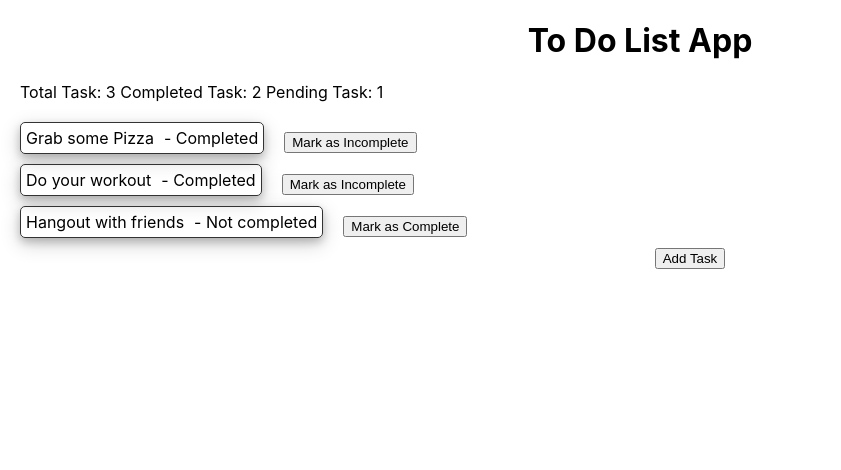
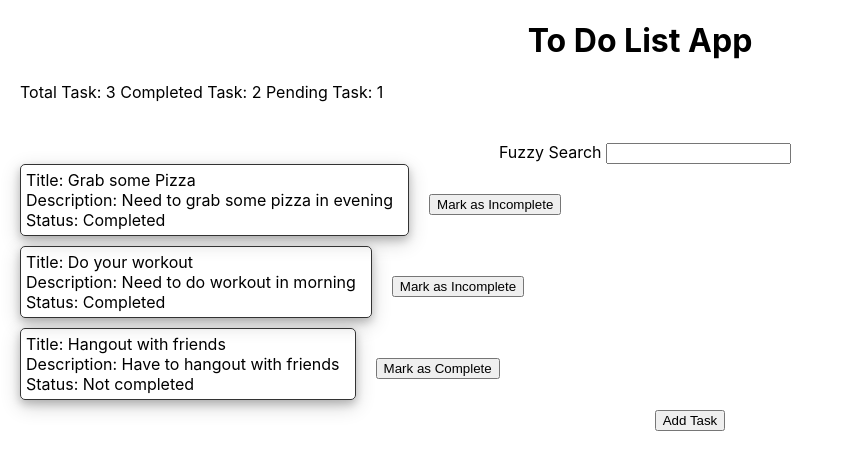
Before and after one commit to yatendradubey/todoApp, a React (Create React App) app: page / in a window 1280 px wide. Shown: the top 470 px of the page, without its empty margins (0-841 px from the left). Built offline with nearby package versions, Linux system fonts and the light colour scheme.

Commit message:
added description

```diff
--- a/src/components/ToDoList/AddTask/AddTask.css
+++ b/src/components/ToDoList/AddTask/AddTask.css
@@ -10,6 +10,9 @@
   margin-top: 30px;
   text-align: left;
 }
+.descriptionLabel {
+  text-align: left;
+}
 
 .addTaskButton {
   margin-top: 10px;
--- a/src/components/ToDoList/AddTask/AddTask.js
+++ b/src/components/ToDoList/AddTask/AddTask.js
@@ -3,7 +3,8 @@ import "./AddTask.css";
 
 export default function Addtask({ visible, setVisible, addNewtask }) {
   const modalRef = useRef(null);
-  const [newTask, setNewTask] = useState("");
+  const [newTitle, setNewTitle] = useState("");
+  const [newDescription, setNewDescription] = useState("");
 
   return (
     <>
@@ -36,13 +37,22 @@ export default function Addtask({ visible, setVisible, addNewtask }) {
             <label className="titleLabel">Enter Task</label>
             <input
               type="text"
-                onChange={(e) => setNewTask(e.target.value)}
+              onChange={(e) => setNewTitle(e.target.value)}
+            ></input>
+            <label className="descriptionLabel">Enter Description</label>
+            <input
+              type="text"
+              onChange={(e) => setNewDescription(e.target.value)}
             ></input>
             <button
               className="addTaskButton"
               onClick={() => {
                 setVisible(false);
-                  addNewtask(newTask);
+                addNewtask({
+                  title: newTitle,
+                  description: newDescription,
+                  completed: false
+                });
               }}
             >
               Add
--- a/src/components/ToDoList/ToDoList.css
+++ b/src/components/ToDoList/ToDoList.css
@@ -5,7 +5,8 @@
 
 .card {
     display: flex;
-    flex-direction: row;
+    flex-direction: column;
+    text-align: left;
     margin-left: 20px;
     margin-bottom: 10px;
     border: 1px solid #333333;
@@ -50,3 +51,8 @@
    margin-left: 20px;
    margin-bottom: 20px;
 }
+
+.fuzzySearchContainer {
+    margin-top: 20px;
+    margin-left: 10px;
+}
--- a/src/components/ToDoList/ToDoList.js
+++ b/src/components/ToDoList/ToDoList.js
@@ -8,7 +8,7 @@ const ToDoList = (props) => {
   let count = 0;
 
   const addNewtask = (newTask) => {
-    const newTasks = [...tasks, { title: newTask, completed: false }];
+    const newTasks = [...tasks, { title: newTask.title, description: newTask.description, completed: newTask.completed }];
     setTasks(newTasks);
   };
 
@@ -22,16 +22,16 @@ const ToDoList = (props) => {
     setTasks(updatedTasks);
   };
 
-  const calculateCompletedTask = () =>  {
+  const calculateCompletedTask = () => {
     count = 0;
     tasks.map((task) => {
-        if(task.completed) {
-            count++;
-        }
-        return null
-    })
+      if (task.completed) {
+        count++;
+      }
+      return null;
+    });
     return count;
-  }
+  };
 
   return (
     <div>
@@ -41,13 +41,21 @@ const ToDoList = (props) => {
           <label>Completed Task: {calculateCompletedTask()}</label>&nbsp;
           <label>Pending Task: {tasks.length - calculateCompletedTask()}</label>
         </div>
+        <div className="fuzzySearchContainer">
+          <label>Fuzzy Search</label>&nbsp;
+          <input
+            type="text"
+            // onChange={(e) => setNewTask(e.target.value)}
+          ></input>
+        </div>
         {tasks.map((task, i) => {
           return (
             <div className="card-container" key={i}>
               <div className="card">
-                <p className="title">{task.title}</p>
+                <p className="title">Title: {task.title}</p>
+                <p className="title">Description: {task.description}</p>
                 <p className="status">
-                  {task.completed ? "- Completed" : "- Not completed"}
+                  Status: {task.completed ? "Completed" : "Not completed"}
                 </p>
               </div>
               {!task.completed && (
--- a/src/data/sampleData.json
+++ b/src/data/sampleData.json
@@ -1,14 +1,17 @@
 [
   {
     "title": "Grab some Pizza",
+    "description": "Need to grab some pizza in evening",
     "completed": true
   },
   {
     "title": "Do your workout",
+    "description": "Need to do workout in morning",
     "completed": true
   },
   {
     "title": "Hangout with friends",
+    "description": "Have to hangout with friends",
     "completed": false
   }
 ]
```
Lines whose indentation alone changed are shown as unchanged.
